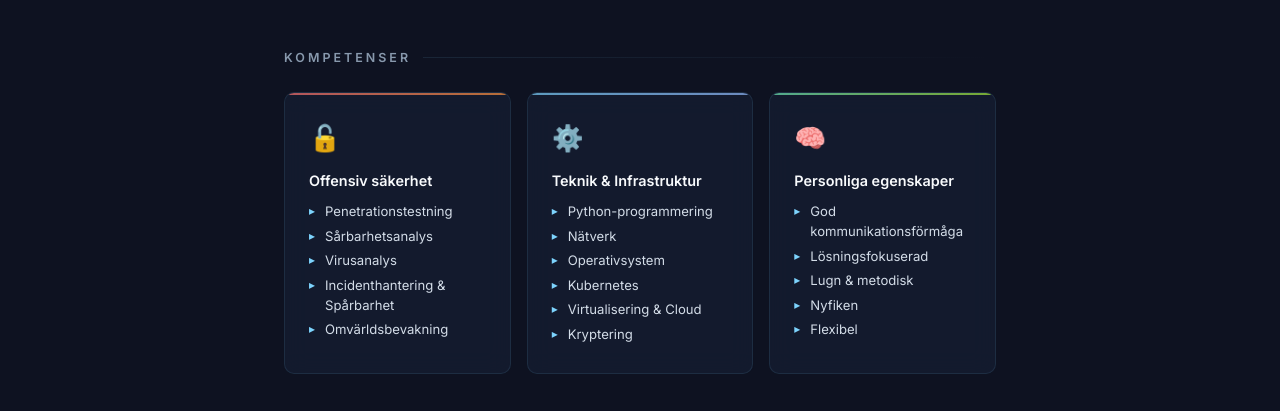
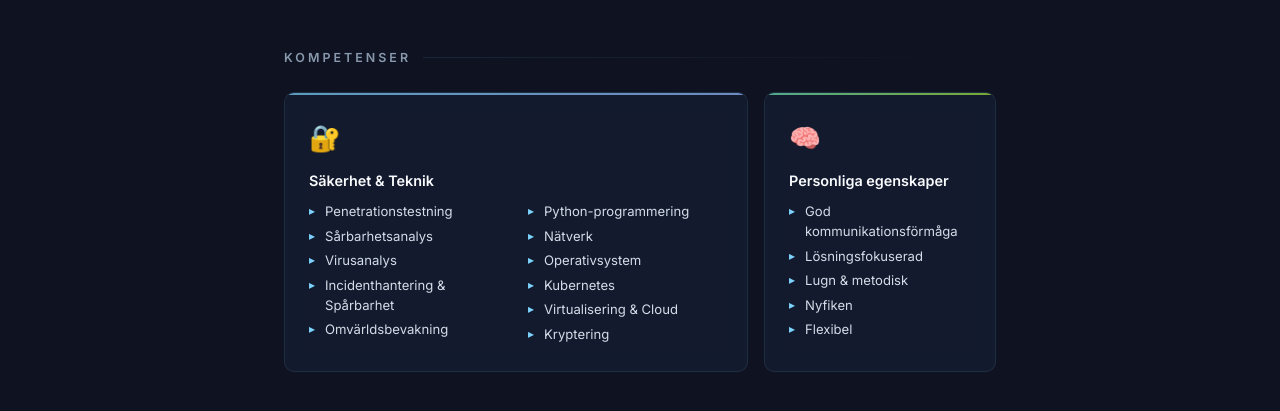
Before and after one commit to Emflux94/cv-website, a plain HTML site: page index.html in a window 1280 px wide. Shown: the part 389-800 px from the top of the page. Drawn offline with Linux system fonts and the light colour scheme.

Commit message:
Merge security & tech into one card, keep personal separate

```diff
--- a/index.html
+++ b/index.html
@@ -69,23 +69,16 @@
       <div class="container">
         <h2 class="section-title">Kompetenser</h2>
         <div class="skills-grid">
-          <div class="card skill-card">
-            <div class="card-accent accent-red"></div>
-            <div class="skill-icon">🔓</div>
-            <h3>Offensiv säkerhet</h3>
-            <ul>
+          <div class="card skill-card wide">
+            <div class="card-accent accent-blue"></div>
+            <div class="skill-icon">🔐</div>
+            <h3>Säkerhet & Teknik</h3>
+            <ul class="skills-two-col">
               <li>Penetrationstestning</li>
               <li>Sårbarhetsanalys</li>
               <li>Virusanalys</li>
               <li>Incidenthantering & Spårbarhet</li>
               <li>Omvärldsbevakning</li>
-            </ul>
-          </div>
-          <div class="card skill-card">
-            <div class="card-accent accent-blue"></div>
-            <div class="skill-icon">⚙️</div>
-            <h3>Teknik & Infrastruktur</h3>
-            <ul>
               <li>Python-programmering</li>
               <li>Nätverk</li>
               <li>Operativsystem</li>
--- a/style.css
+++ b/style.css
@@ -103,12 +103,13 @@ header h1{font-size:2.4rem;font-weight:800;color:#fff;letter-spacing:-0.5px;marg
 .card ul li::before{content:'▸';position:absolute;left:0;color:var(--cyan);font-size:0.75rem}
 
 /* ── Skills ── */
-.skills-grid{display:grid;grid-template-columns:repeat(3,1fr);gap:1rem}
+.skills-grid{display:grid;grid-template-columns:2fr 1fr;gap:1rem}
 .skill-card{padding:1.5rem;display:flex;flex-direction:column}
 .skill-icon{font-size:1.6rem;margin-bottom:0.6rem}
 .skill-card h3{margin-bottom:0.6rem;font-size:0.9rem}
 .skill-card ul{flex:1}
 .skill-card ul li{margin-bottom:0.3rem;line-height:1.5}
+.skills-two-col{columns:2;column-gap:1.5rem}
 
 /* Accent colors per card */
 .accent-red{background:linear-gradient(90deg,#f87171,#fb923c);opacity:0.7}
@@ -172,6 +173,7 @@ footer p{color:var(--muted);font-size:0.75rem}
   .topnav-links{gap:0.8rem}
   .topnav-links a{font-size:0.7rem}
   .skills-grid{grid-template-columns:1fr}
+  .skills-two-col{columns:1}
   .container{padding:0 1.25rem}
   .section{padding:2.5rem 0}
   .card{padding:1.1rem 1.2rem}
```
